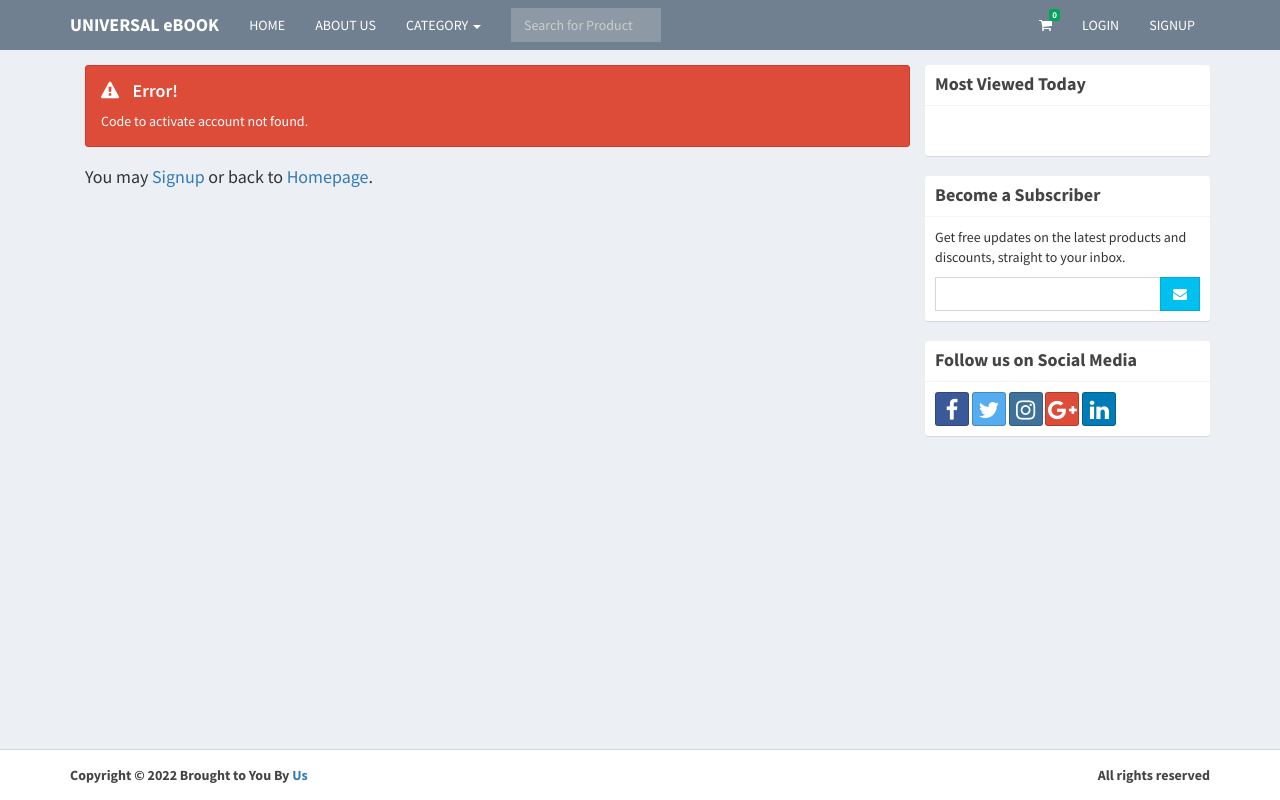
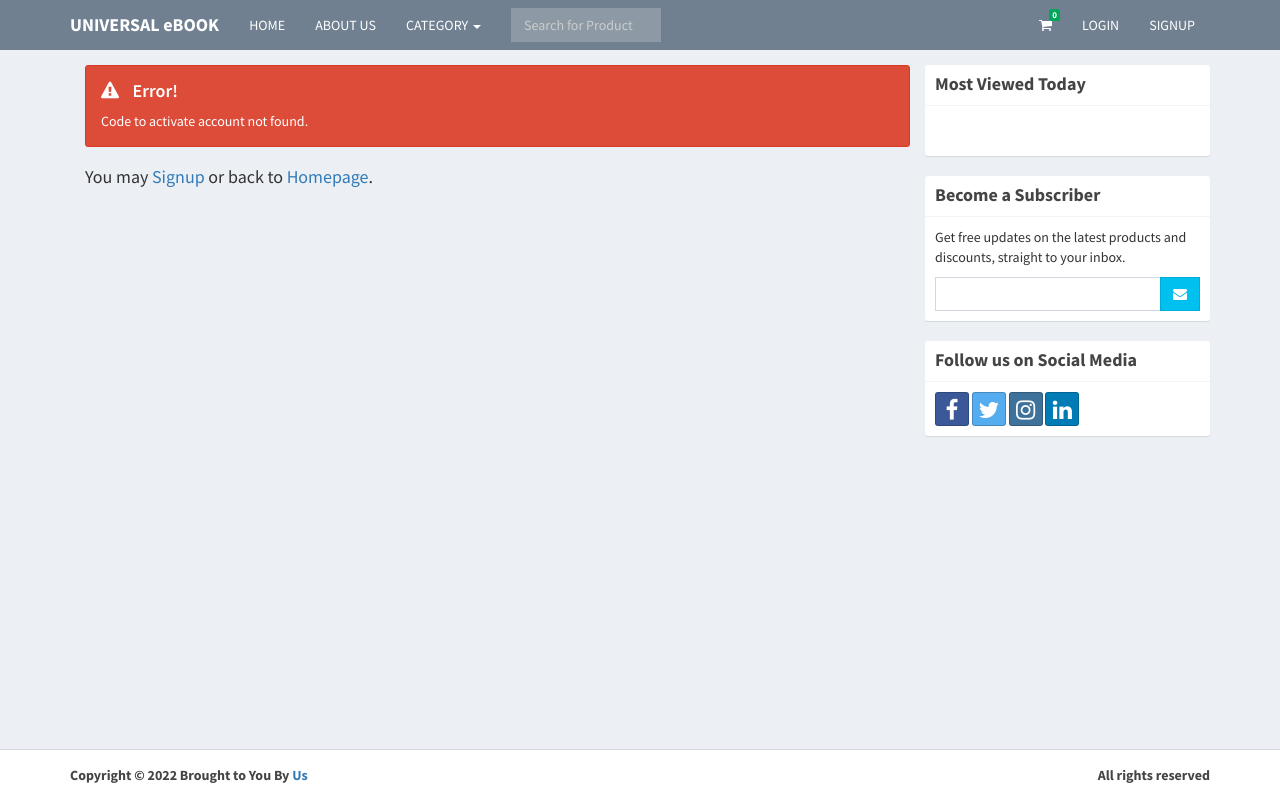
Before and after one commit to MrJSoto/ecommerce, a PHP site: page /ecommerce/activate.php in a window 1280 px wide. Run offline with PHP 8.4, Linux system fonts and the light colour scheme; data comes from the database, SQL or seed files in the repository; some libraries are stand-ins or nearby versions.

Commit message:
Update sidebar.php
Delete Google Social link

```diff
--- a/includes/sidebar.php
+++ b/includes/sidebar.php
@@ -50,7 +50,6 @@
 	    	<a class="btn btn-social-icon btn-facebook"><i class="fa fa-facebook"></i></a>
 	    	<a class="btn btn-social-icon btn-twitter"><i class="fa fa-twitter"></i></a>
 	    	<a class="btn btn-social-icon btn-instagram"><i class="fa fa-instagram"></i></a>
-	    	<a class="btn btn-social-icon btn-google"><i class="fa fa-google-plus"></i></a>
 	    	<a class="btn btn-social-icon btn-linkedin"><i class="fa fa-linkedin"></i></a>
 	  	</div>
 	</div>
```
